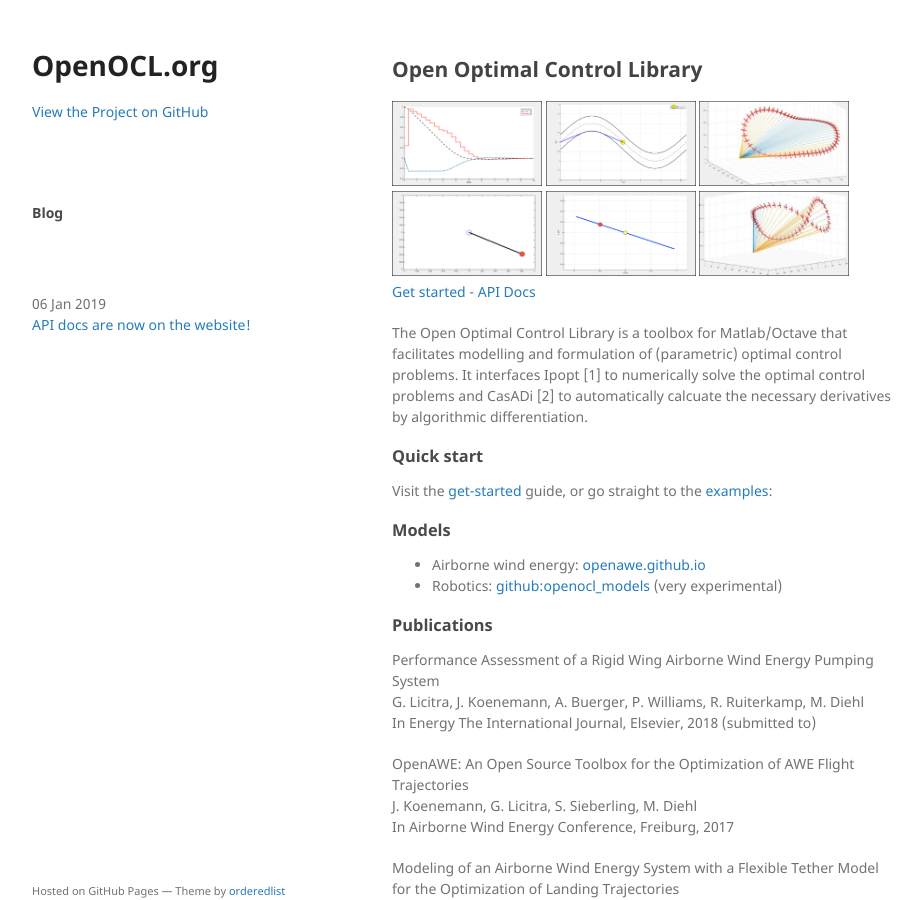
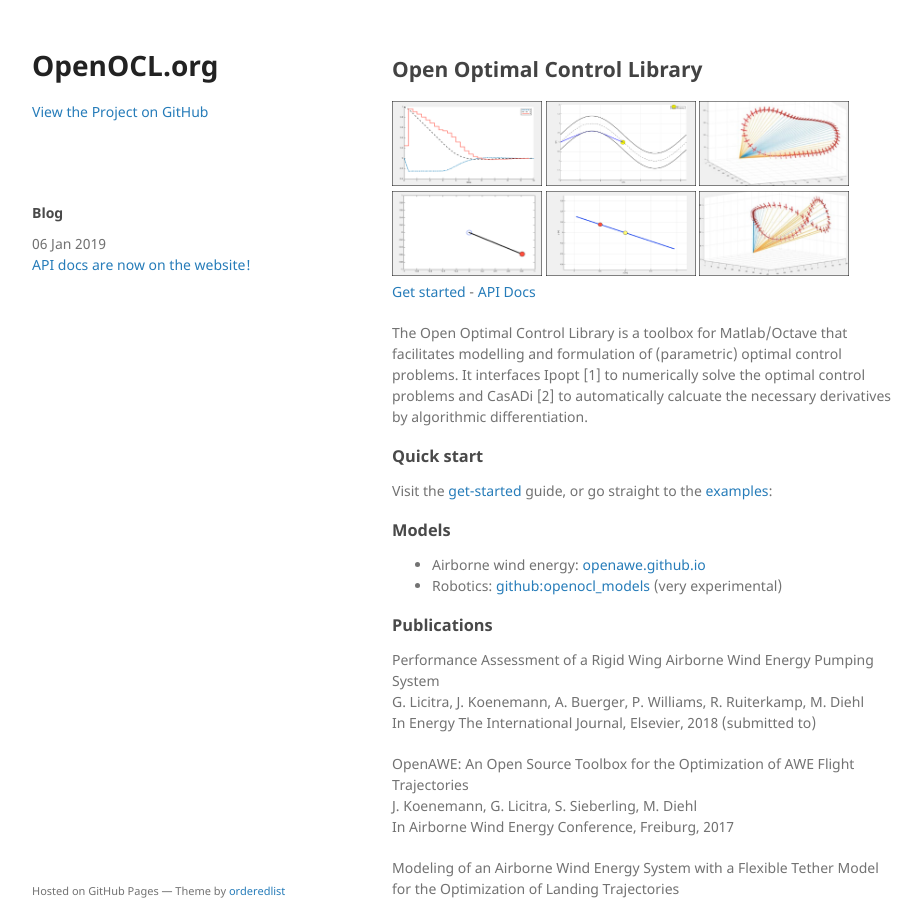
Before and after one commit to OpenOCL/openocl.github.io, a Jekyll site: the page built from index.md, in a window 1280 px wide and 900 px high. Shown: the whole window, without its empty margins (178-1100 px from the left). Built offline with Jekyll 4.4.1, drawn with Linux system fonts in a browser that asks for light colours; our own code applies the rules of GitHub Pages for plain Markdown files.

Commit message:
Update default.html

```diff
--- a/_layouts/default.html
+++ b/_layouts/default.html
@@ -32,7 +32,7 @@
         <div class="blog">
           <h4> Blog </h4>
 
-          <ul class="blog">
+          <ul>
           {% for post in site.posts %}
             <li>
               <p class="date">{{ post.date | date_to_string }}</p>
```
